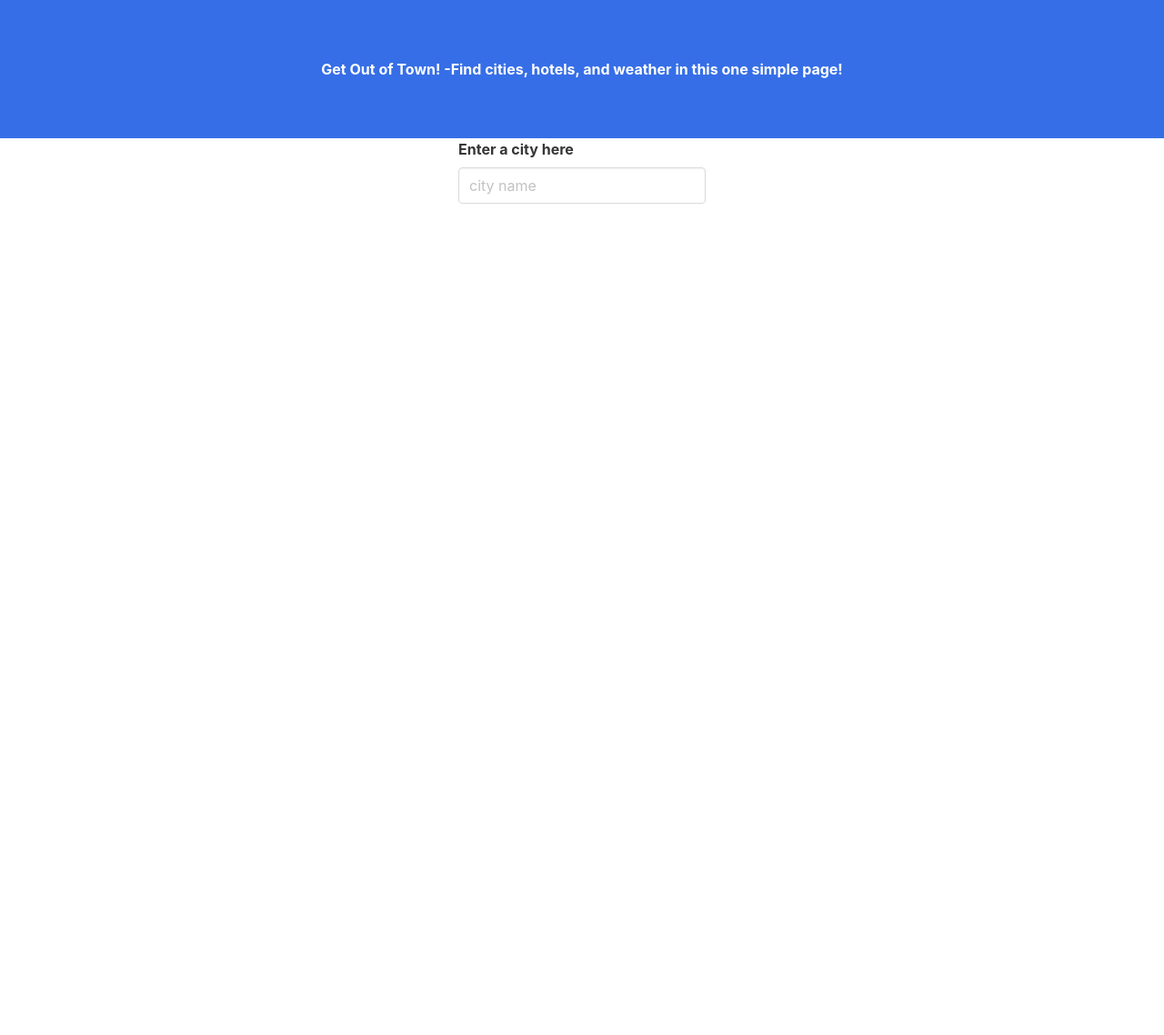
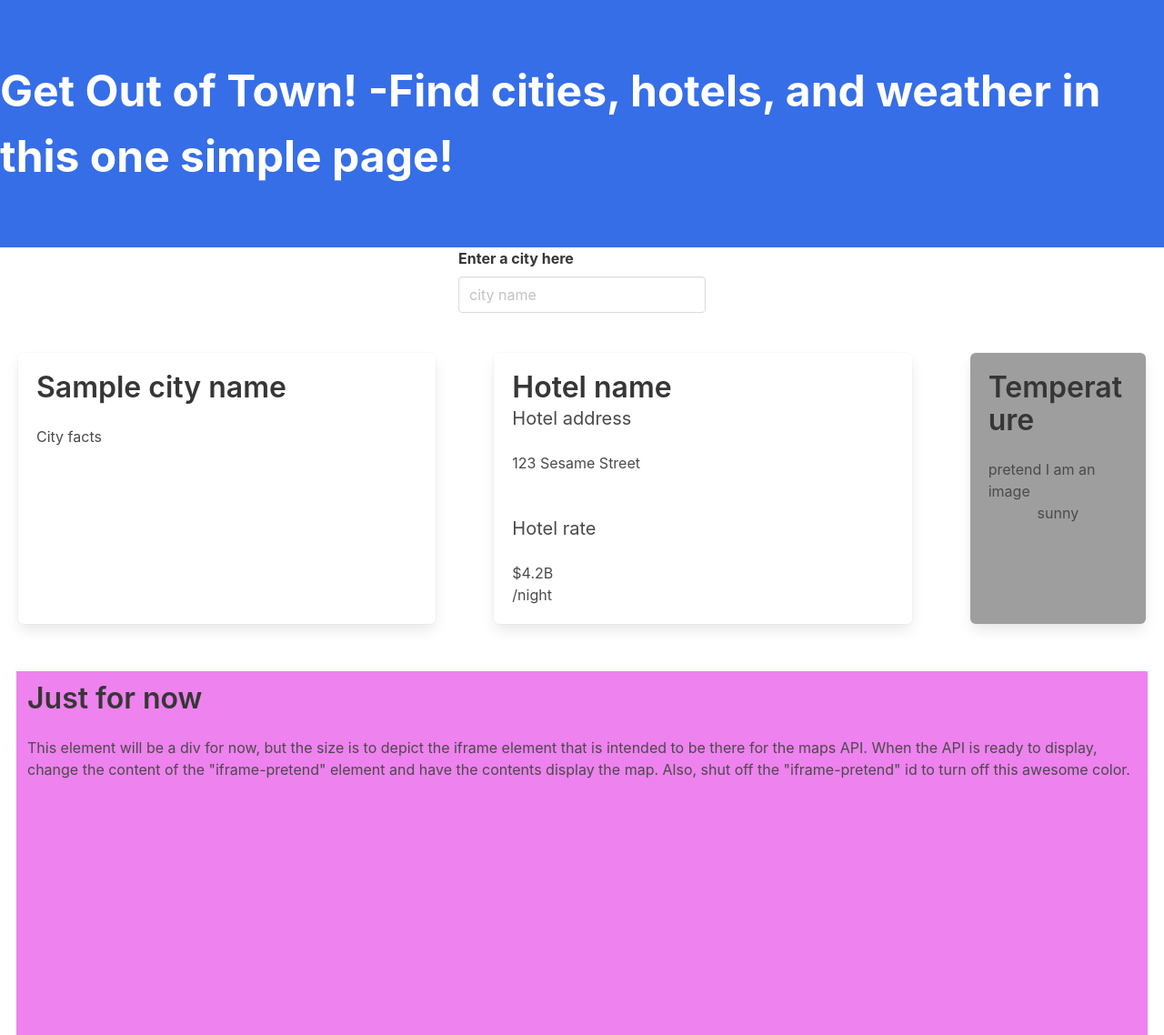
Before and after one commit to CarlosC074/get_out_of_town, a plain HTML site: page index.html in a window 1280 px wide. Shown: the whole page at 91% size. Before the commit the page ends 800 px from the top, so only its background shows below. Drawn offline with nearby package versions, Linux system fonts and the light colour scheme.

Commit message:
Added card info, classes, and id's for anticipated appends. Although not everything is in line, the required information is accomodated for. However, the structure only allows for one city, one hotel, and one weather report. This can be fixed with further modifications such as making a div that can hold one hotel's info and have that be a sub-card. This would allow for multiple hotel profiles. I am unsure as to exactly what information must be accomodated for but the basics are covered and the idea is clear. Whatever information wishes to go up, just add another div. TODO: improve weather card, make the summary go to the bottom rather than being just a little bit below the icon, an anticipated image.

```diff
--- a/assets/css/style.css
+++ b/assets/css/style.css
@@ -5,7 +5,28 @@
 
 #top-bar-content {
     color: white;
+    font-size: 3rem;
     display: flex;
     justify-content: center;
     align-items: center;
 }
+
+.info-container > div {
+    margin: 20px;
+
+}
+
+#iframe-pretend {
+    background-color: violet;
+    margin: 20px 30px 0 30px;
+    height: 50vh;
+}
+
+#weather-card {
+    background-color: rgb(158, 158, 158);
+}
+
+#weather-card > div {
+    display: flex;
+    justify-content: center;
+}
--- a/index.html
+++ b/index.html
@@ -16,6 +16,7 @@
     </div>
 </header>
 <body>
+    <!--start of input field-->
     <div class= "level">
         <div class= "level-item">
             <div class= "field">
@@ -26,5 +27,72 @@
             </div>
         </div>
     </div>
+    <!--end of input field-->
+    <!--start of flex box for: city info, hotel info, and weather tab. will be created using Bulma's Tile classes-->
+    <div class= "tile is-ancestor info-container">
+        <!--city card-->
+        <div class= "tile is-parent">
+            <div class= "tile is-child box" id= "city-card">
+                <p class= "title city-name">
+                    Sample city name
+                </p>
+                <p class= "city-facts">
+                    City facts
+                </p>
+            </div>
+        </div>
+        <!--city card end-->
+        <!--hotel card-->
+        <div class= "tile is-parent">
+            <div class= "tile is-child box" id= "hotel-card">
+                <p class= "title" id= "hotel-name">
+                    Hotel name
+                </p>
+                <p class= "subtitle">
+                    Hotel address
+                    <p class= "hotel-address">123 Sesame Street</p>
+                </p>
+                <br>
+                <br>
+                <p class= "subtitle">
+                    Hotel rate
+                    <p><p class= "hotel-price">$4.2B </p> /night</p>
+                </p>
+
+            </div>
+        </div>
+        <!--hotel card end-->
+        <!--weather card-->
+        <div class= "tile is-parent is-2">
+            <div class= "tile is-child box" id= "weather-card">
+                <div class= "title" id= "temp">
+                    Temperature
+                </div>
+                <div id= "icon">
+                    <p>pretend I am an image</p>
+                </div>
+                <div>
+                    <p id= "weather-summary">sunny</p>
+                </div>
+
+            </div>
+        </div>
+    </div>
+    <!--end of flex/tile box-->
+    <!--start of maps window-->
+    <div class= "columns">
+        <div class= "column" id= "iframe-pretend">
+            <p class= "title">
+                Just for now
+            </p>
+            <p>
+                This element will be a div for now, but the size is to depict the iframe element that is intended to be there for the maps API. When the API is ready to display,
+                change the content of the "iframe-pretend" element and have the contents display the map. Also, shut off the "iframe-pretend" id to turn off this
+                awesome color.
+            </p>
+
+        </div>
+    </div>
+    <!--end of maps window-->
 </body>
 </html>
```
